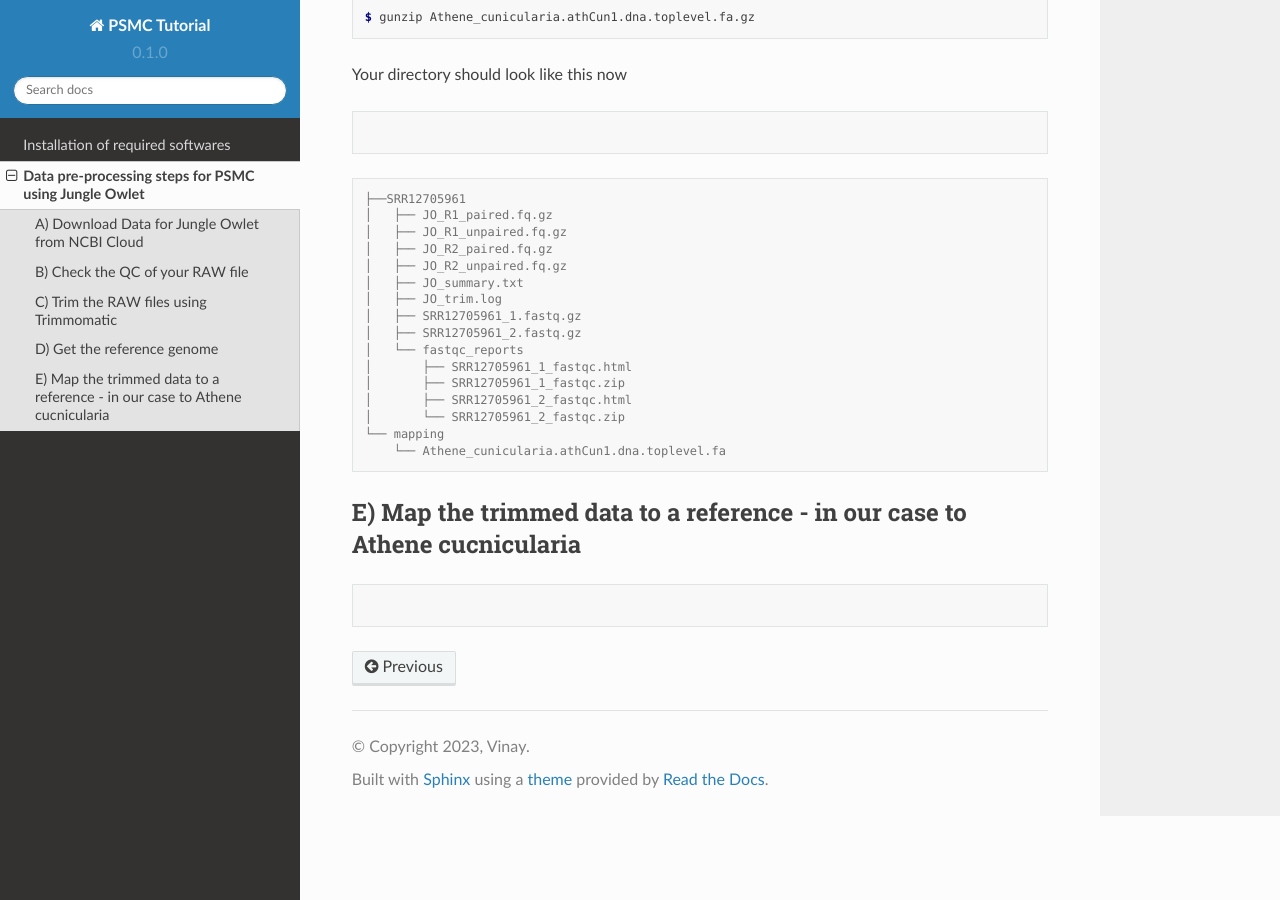
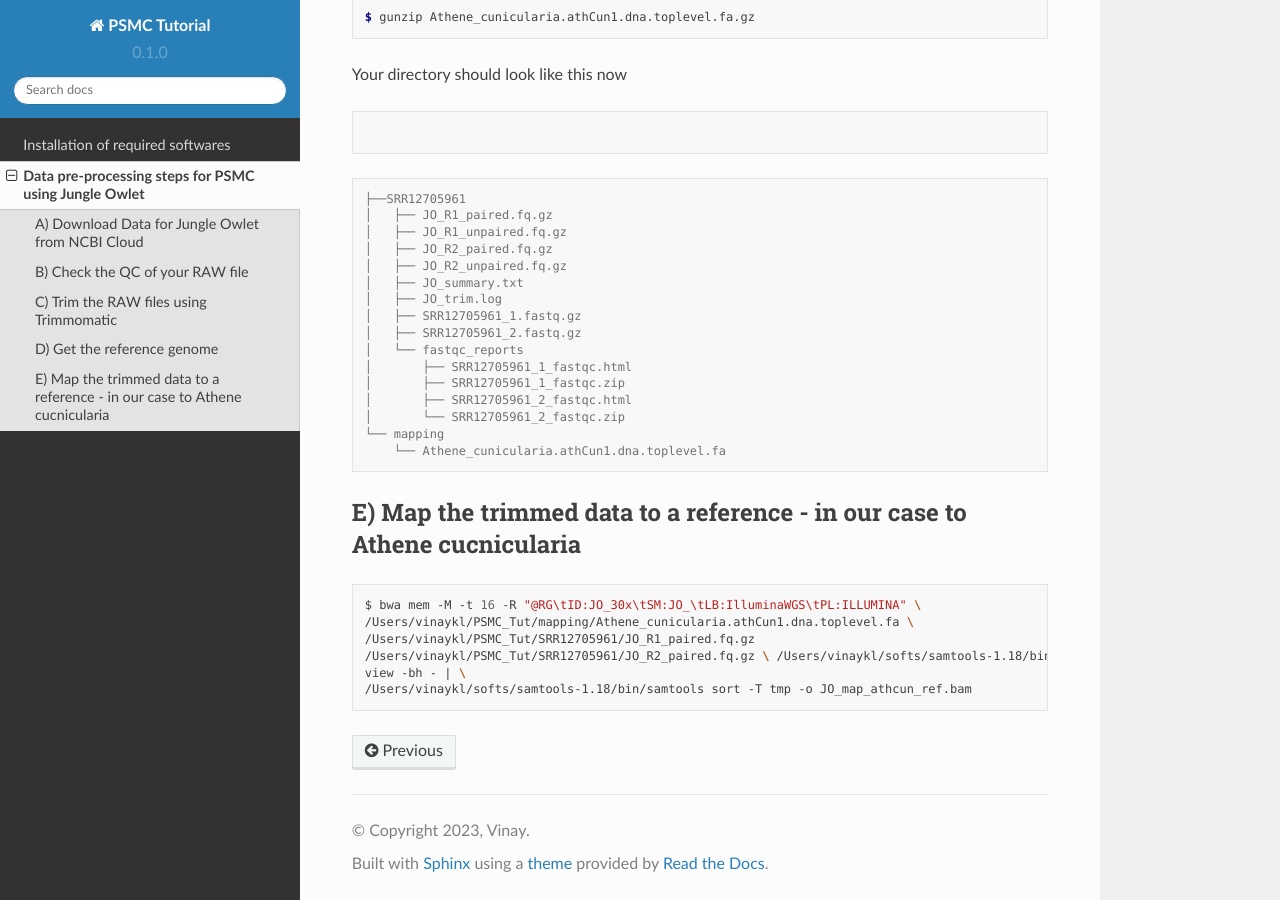
Before and after one commit to stachyris/PSMC_Tutorial-BirdLab, a Sphinx documentation site: the page built from docs/source/01_Data_Pre-Processing.rst, in a window 1280 px wide and 900 px high, scrolled down 1134 px. Built offline with Sphinx 7.4.7 and the Read the Docs theme 2.0.0, drawn with Linux system fonts in a browser that asks for light colours.

Commit message:
bwa-mem-map_01_Data_Pre-Processing.rst

```diff
--- a/docs/source/01_Data_Pre-Processing.rst
+++ b/docs/source/01_Data_Pre-Processing.rst
@@ -77,3 +77,10 @@ E) Map the trimmed data to a reference - in our case to Athene cucnicularia
 ---------------------------------------------------------------------------
 
 .. code-block:: bash
+
+ $ bwa mem -M -t 16 -R "@RG\tID:JO_30x\tSM:JO_\tLB:IlluminaWGS\tPL:ILLUMINA" \
+ /Users/vinaykl/PSMC_Tut/mapping/Athene_cunicularia.athCun1.dna.toplevel.fa \
+ /Users/vinaykl/PSMC_Tut/SRR12705961/JO_R1_paired.fq.gz
+ /Users/vinaykl/PSMC_Tut/SRR12705961/JO_R2_paired.fq.gz \ /Users/vinaykl/softs/samtools-1.18/bin/samtools
+ view -bh - | \
+ /Users/vinaykl/softs/samtools-1.18/bin/samtools sort -T tmp -o JO_map_athcun_ref.bam
```
